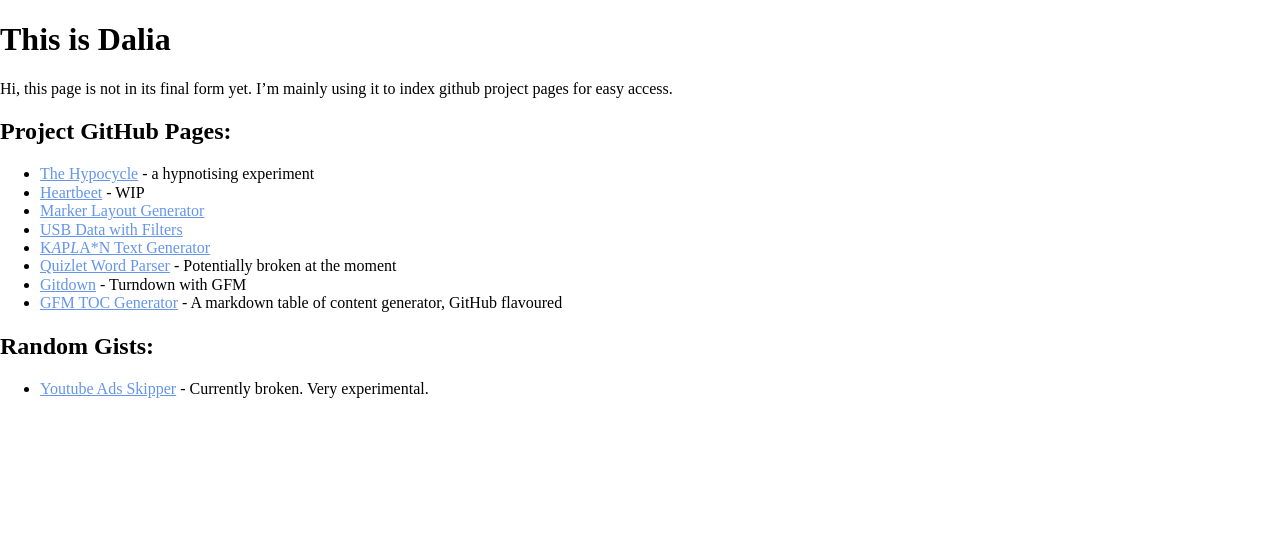
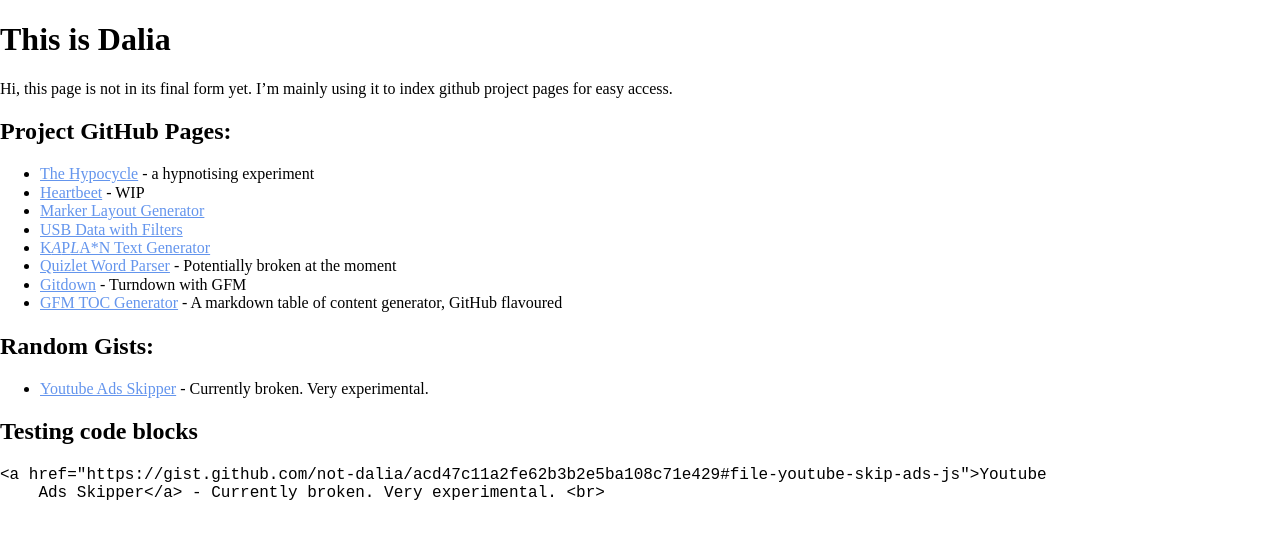
Before and after one commit to not-dalia/not-dalia.github.io, a Jekyll site: the page built from index.md, in a window 1280 px wide. Shown: the top 539 px of the page. Built offline with Jekyll 4.4.1, drawn with Linux system fonts in a browser that asks for light colours; our own code applies the rules of GitHub Pages for plain Markdown files.

Commit message:
Update index.md

````diff
--- a/index.md
+++ b/index.md
@@ -18,3 +18,10 @@
 ## Random Gists:
 - <a href="https://gist.github.com/not-dalia/acd47c11a2fe62b3b2e5ba108c71e429#file-youtube-skip-ads-js">Youtube
     Ads Skipper</a> - Currently broken. Very experimental. <br>
+
+
+## Testing code blocks
+```xml
+<a href="https://gist.github.com/not-dalia/acd47c11a2fe62b3b2e5ba108c71e429#file-youtube-skip-ads-js">Youtube
+    Ads Skipper</a> - Currently broken. Very experimental. <br>
+```
````
